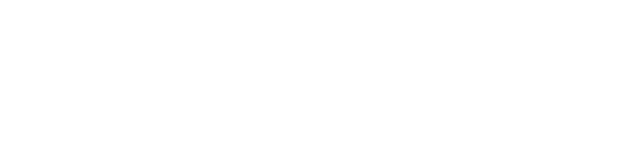
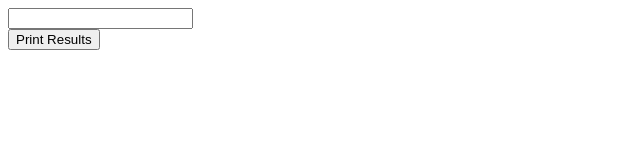
Before and after one commit to markellisdev/EX-spa_JS_STRING_MANIPULATION, a plain HTML site: page index.html in a window 1280 px wide. Shown: the whole page, without its empty margins (0-640 px from the left). Drawn offline with Linux system fonts and the light colour scheme.

Commit message:
added input field and button

```diff
--- a/index.html
+++ b/index.html
@@ -10,6 +10,12 @@
     </head>
     <body>
 
+        <input id="input" type="text" name="Input">
+        <div id="buttonDiv">
+            <button id="setValue">Print Results</button>
+        </div>
+        <div id="outputDiv"></div>
+
         <script src="strings.js"></script>
     </body>
 </html>
--- a/strings.js
+++ b/strings.js
@@ -1,3 +1,5 @@
+var textIn;
+
 function reversal() {
 
 }
@@ -11,6 +13,8 @@ function palindrome() {
 }
 
 var testString = "";
+
+
 reversal(testString);
 alphabits(testString);
 palindrome(testString);
```
